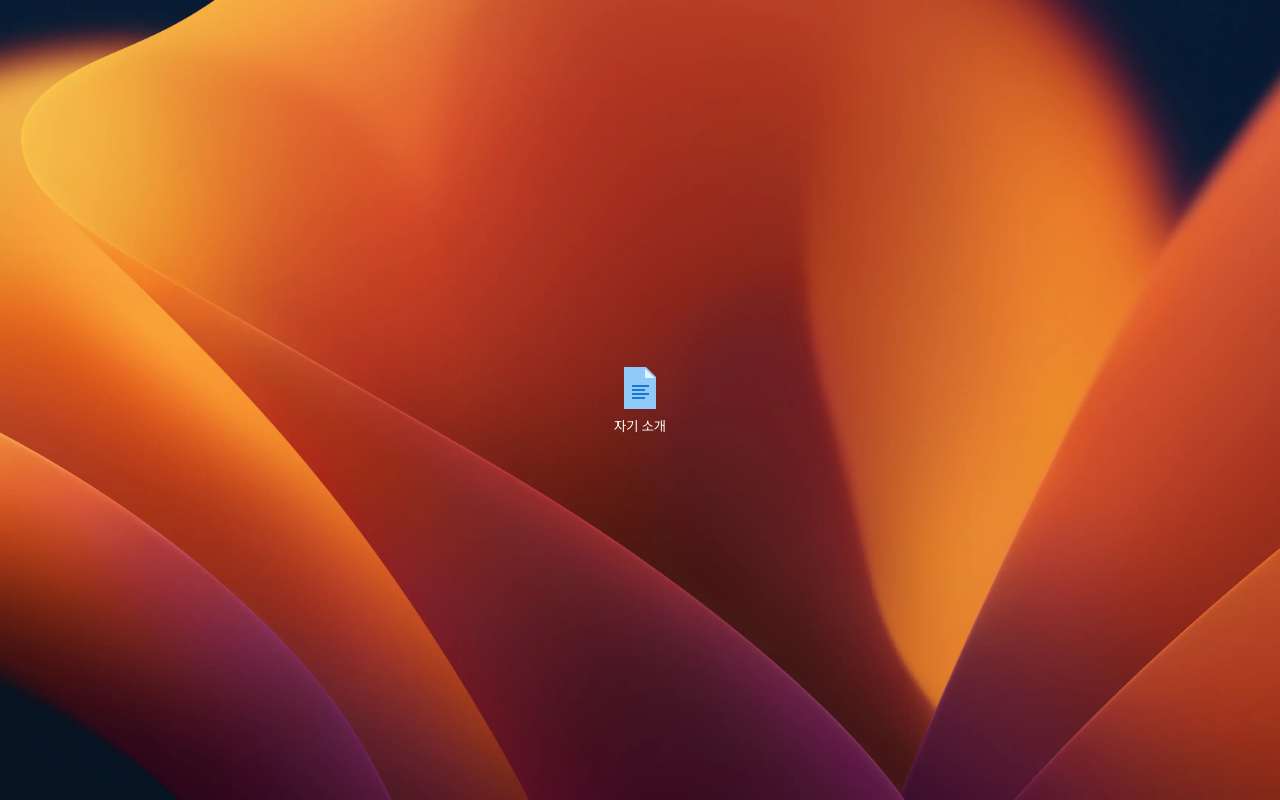
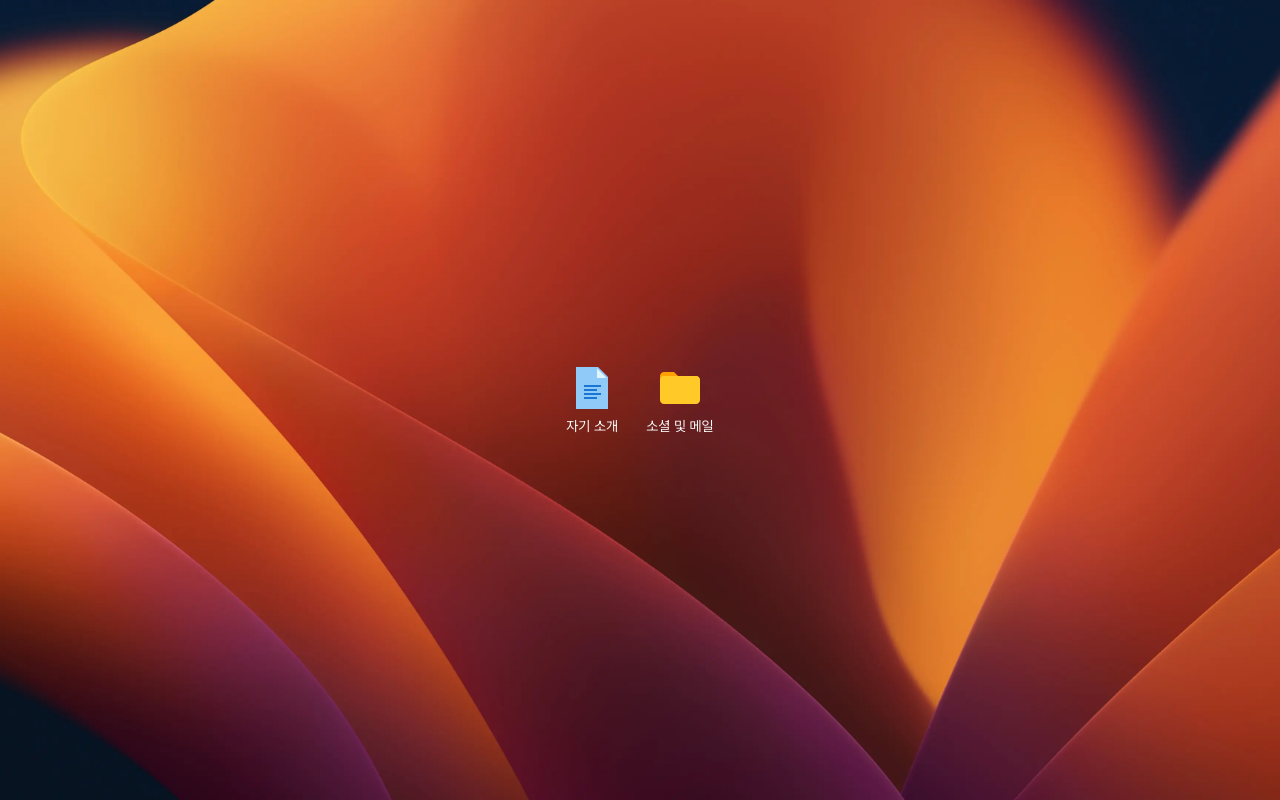
Before and after one commit to minhanPark/who, a Next.js app: page /interactive-resume in a window 1280 px wide. Built offline with nearby package versions, Linux system fonts and the light colour scheme.

Commit message:
불필요한 타입 삭제

```diff
--- a/app/components/desktop-icon.tsx
+++ b/app/components/desktop-icon.tsx
@@ -6,9 +6,13 @@ import { FcFolder, FcDocument } from "react-icons/fc";
 import clsx from "clsx";
 
 import { pretendard } from "../fonts";
-import type { DesktopList, DesktopApp } from "../interactive-resume/type";
+import type { DesktopList } from "../interactive-resume/type";
+import { IconType } from "react-icons";
 
-type DesktopIcon = DesktopApp & {
+type DesktopIcon = {
+  isFolder?: boolean;
+  icon?: IconType;
+  title: DesktopList;
   handleFocus: Dispatch<SetStateAction<DesktopList | null>>;
   isFocus: boolean;
   constraints?: React.RefObject<HTMLDivElement>;
@@ -72,6 +76,7 @@ export function DesktopIcon({
             pretendard.className,
             "text-sm",
             "text-neutral-50",
+            "text-wrap",
             isFocus ? "font-semibold" : "font-normal"
           )}
         >
--- a/app/interactive-resume/page.tsx
+++ b/app/interactive-resume/page.tsx
@@ -5,20 +5,8 @@ import { FcDocument, FcFeedback } from "react-icons/fc";
 import clsx from "clsx";
 
 import { DesktopIcon } from "../components/desktop-icon";
-import type { DesktopApp, DesktopList } from "./type";
+import type { DesktopList } from "./type";
 import { TempModal } from "../components/temp-modal";
-
-const DesktopAppList: DesktopApp[] = [
-  {
-    icon: FcDocument,
-    title: "자기 소개",
-  },
-  // {
-  //   isFolder: true,
-  //   // @ts-ignore
-  //   title: "sns & contact",
-  // },
-];
 
 const Page = () => {
   const isDay = new Date().getHours() > 8 && new Date().getHours() < 18;
@@ -44,18 +32,23 @@ const Page = () => {
       }}
       ref={constraintsRef}
     >
-      {DesktopAppList.map((app) => (
-        <DesktopIcon
-          key={app.title}
-          title={app.title}
-          icon={app.icon}
-          handleFocus={setIsFocus}
-          isFocus={isFocus === app.title}
-          isFolder={app.isFolder}
-          constraints={constraintsRef}
-          modal={<TempModal />}
-        />
-      ))}
+      <DesktopIcon
+        title="자기 소개"
+        icon={FcDocument}
+        handleFocus={setIsFocus}
+        isFocus={isFocus === "자기 소개"}
+        isFolder={false}
+        constraints={constraintsRef}
+        modal={<TempModal />}
+      />
+      <DesktopIcon
+        title="소셜 및 메일"
+        handleFocus={setIsFocus}
+        isFocus={isFocus === "소셜 및 메일"}
+        isFolder={true}
+        constraints={constraintsRef}
+        modal={<TempModal />}
+      />
       {/* <FcFeedback className="size-12" onClick={handleClick} /> */}
     </div>
   );
```
Also changed, not shown: app/interactive-resume/type.ts (+1 -10 lines).
